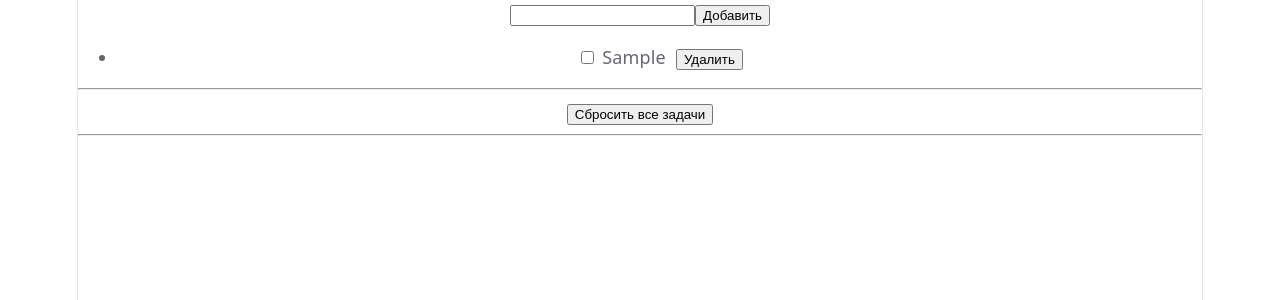
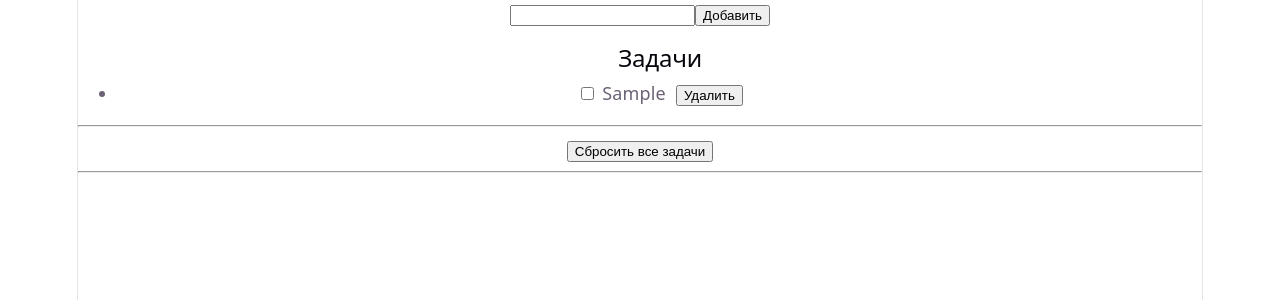
Before and after one commit to vadimk321/ToDoList-React, a React (Vite) app: page / in a window 1280 px wide. Both pictures are taken after typing "Sample" into the empty fields and a click on the button "Добавить". Shown: the top 300 px of the page. Built offline with nearby package versions, Linux system fonts and the light colour scheme.

Commit message:
Add doneTasks. Немного приколов ещё добавил чтобы покрасивше было

```diff
--- a/src/App.css
+++ b/src/App.css
@@ -1,3 +1,8 @@
+.complete {
+  opacity: 0.6 ;
+  text-decoration: line-through ;
+}
+
 span {
   margin: 10px 10px 10px 5px;
 }
@@ -19,6 +24,8 @@ span {
     outline-offset: 2px;
   }
 }
+
+
 
 .hero {
   position: relative;
--- a/src/TaskItem.jsx
+++ b/src/TaskItem.jsx
@@ -10,7 +10,7 @@ const TaskItem = React.memo(
           isEditing,
           startEdit,
           saveEdit,
-          cancelEdit
+          cancelEdit,
           } = props;
 
     const [localText, setLocalText] = useState(task.text);
@@ -22,7 +22,7 @@ const TaskItem = React.memo(
       }
     }, [isEditing, task.text]);
 
-    const handleSaveEdit = () => {saveEdit(task.id, localText);};
+    const handleSaveEdit = () => saveEdit(task.id, localText);
 
     const handleToggle = () => toggleTask(task.id);
     const handleDelete = () => deleteTask(task.id);
@@ -49,7 +49,10 @@ const TaskItem = React.memo(
               if (e.key === 'Escape') {cancelEdit()}
             }}
           />
-        ) : (<span onClick={handleStartEdit}>{task.text}</span>)
+          ) : (<span
+            onClick={handleStartEdit}
+            className={task.done ? 'complete' : 'notDone'}
+            >{task.text}</span>)
           }
           <button onClick={handleDelete}>Удалить</button>
       </li>
--- a/src/TaskList.jsx
+++ b/src/TaskList.jsx
@@ -1,4 +1,5 @@
 import TaskItem from './TaskItem.jsx'
+
 
 
 function TaskList(props){
@@ -12,10 +13,13 @@ function TaskList(props){
         editingId
         } = props;
 
+  const activeTasks = tasks.filter(task => !task.done)
+  const doneTasks = tasks.filter(task => task.done)
 
   return (
     <ul>
-        {tasks.map(task => (
+      {activeTasks.length > 0 ? <h2>Задачи</h2> : null}
+      {activeTasks.map(task => (
         <TaskItem
           key={task.id}
           task={task}
@@ -28,6 +32,24 @@ function TaskList(props){
           />
         )
       )}
+      {doneTasks.length > 0 ? (
+        <>
+          <hr />
+          <h2>Выполнено</h2>
+        </>
+      ) : null}
+      {doneTasks.map(task => (
+         <TaskItem
+          key={task.id}
+          task={task}
+          isEditing={editingId === task.id}
+          toggleTask={toggleTask}
+          deleteTask={deleteTask}
+          startEdit={startEdit}
+          saveEdit={saveEdit}
+          cancelEdit={cancelEdit}
+          />
+      ))}
     </ul>
   );
 }
```
Also changed, not shown: src/App.jsx (indentation only). Lines whose indentation alone changed are shown as unchanged.
